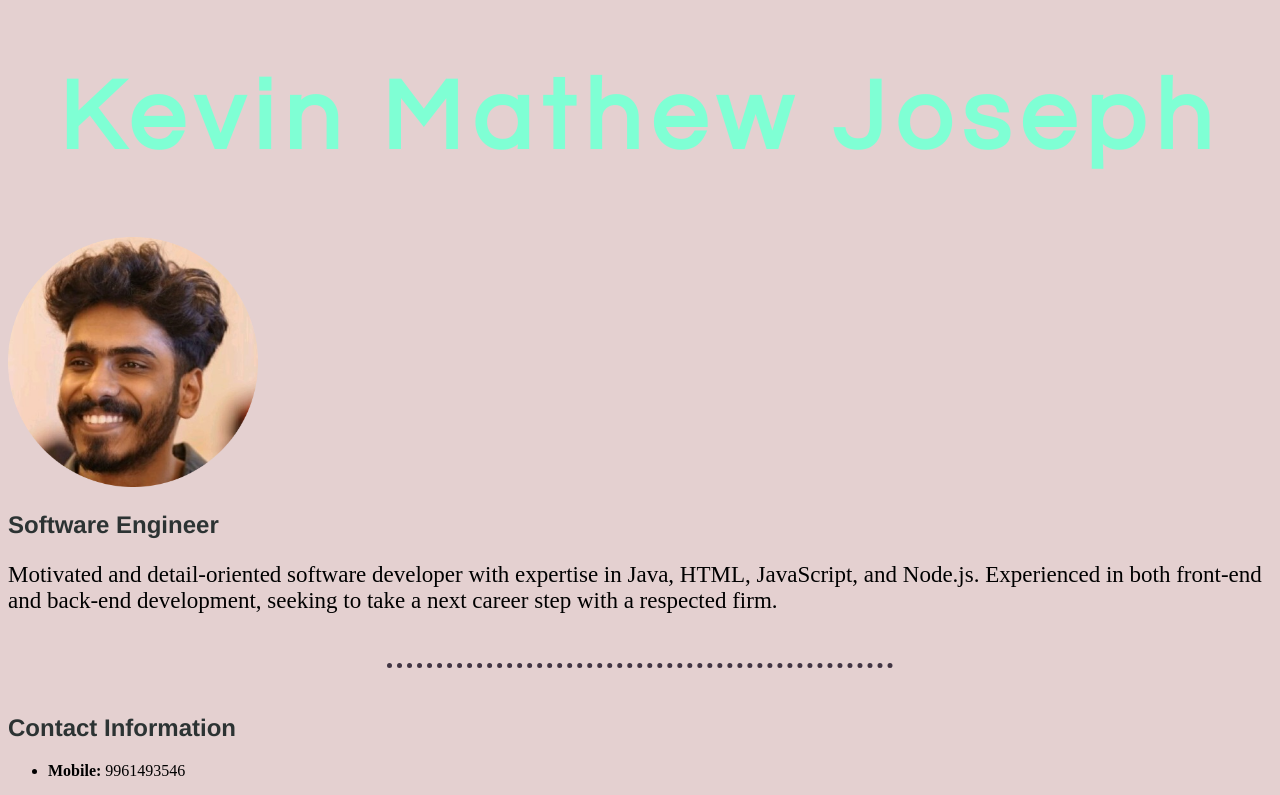
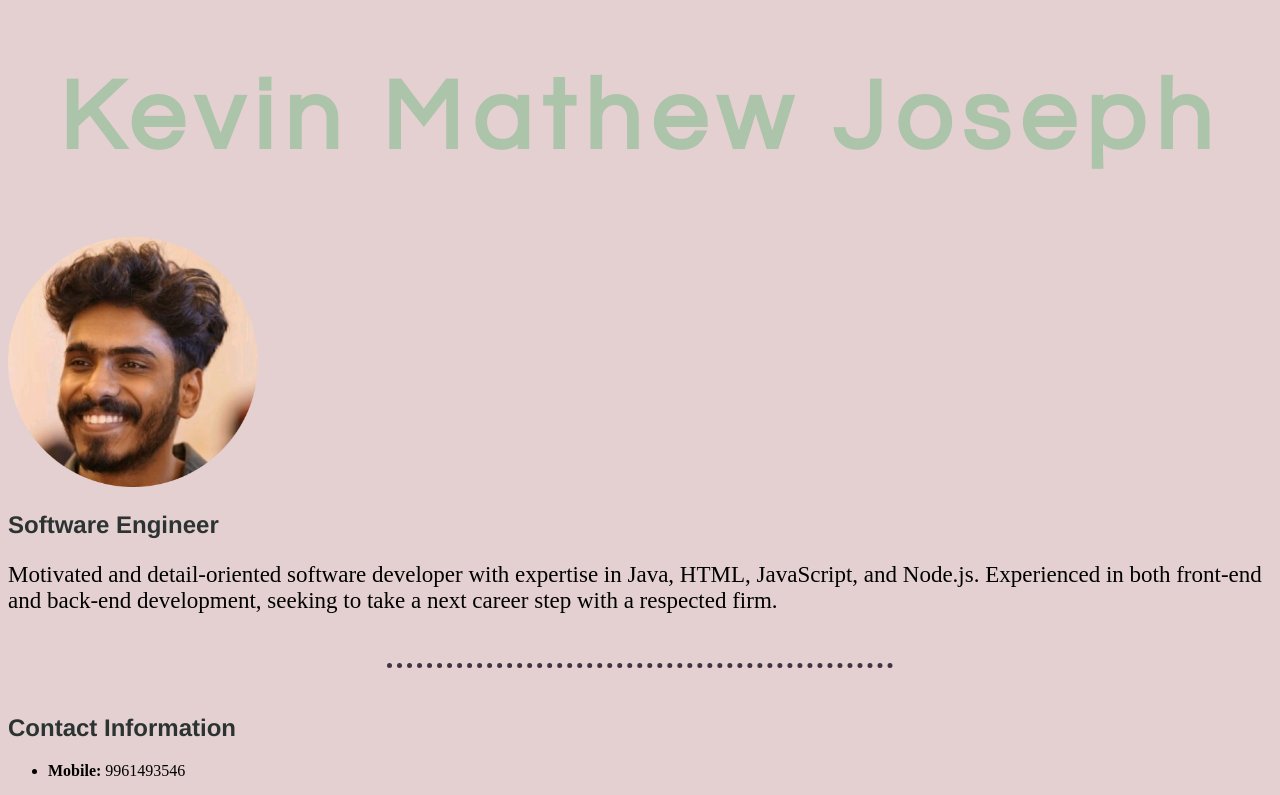
Before and after one commit to kevinorathel/Resume, a plain HTML site: page index.html in a window 1280 px wide. In both pictures the pointer is over the element "Kevin Mathew Joseph". Shown: the top 795 px of the page. Drawn offline with Linux system fonts and the light colour scheme.

Commit message:
Feat: Added an icon for our page

```diff
--- a/css/styles.css
+++ b/css/styles.css
@@ -23,7 +23,7 @@ h1{
 }
 
 h1:hover{
-    color: aquamarine;
+    color: #ABC4AA;
 }
 
 h2{
--- a/index.html
+++ b/index.html
@@ -6,6 +6,7 @@
     <meta name="viewport" content="width=device-width, initial-scale=1.0">
     <title>Kevin's Resume</title>
     <link rel="stylesheet" href="css/styles.css">
+    <link rel="icon" href="css/favicon.ico">
 </head>
 <body>
     <h1>Kevin Mathew Joseph</h1>
```
Also changed, not shown: css/favicon.ico (added).
